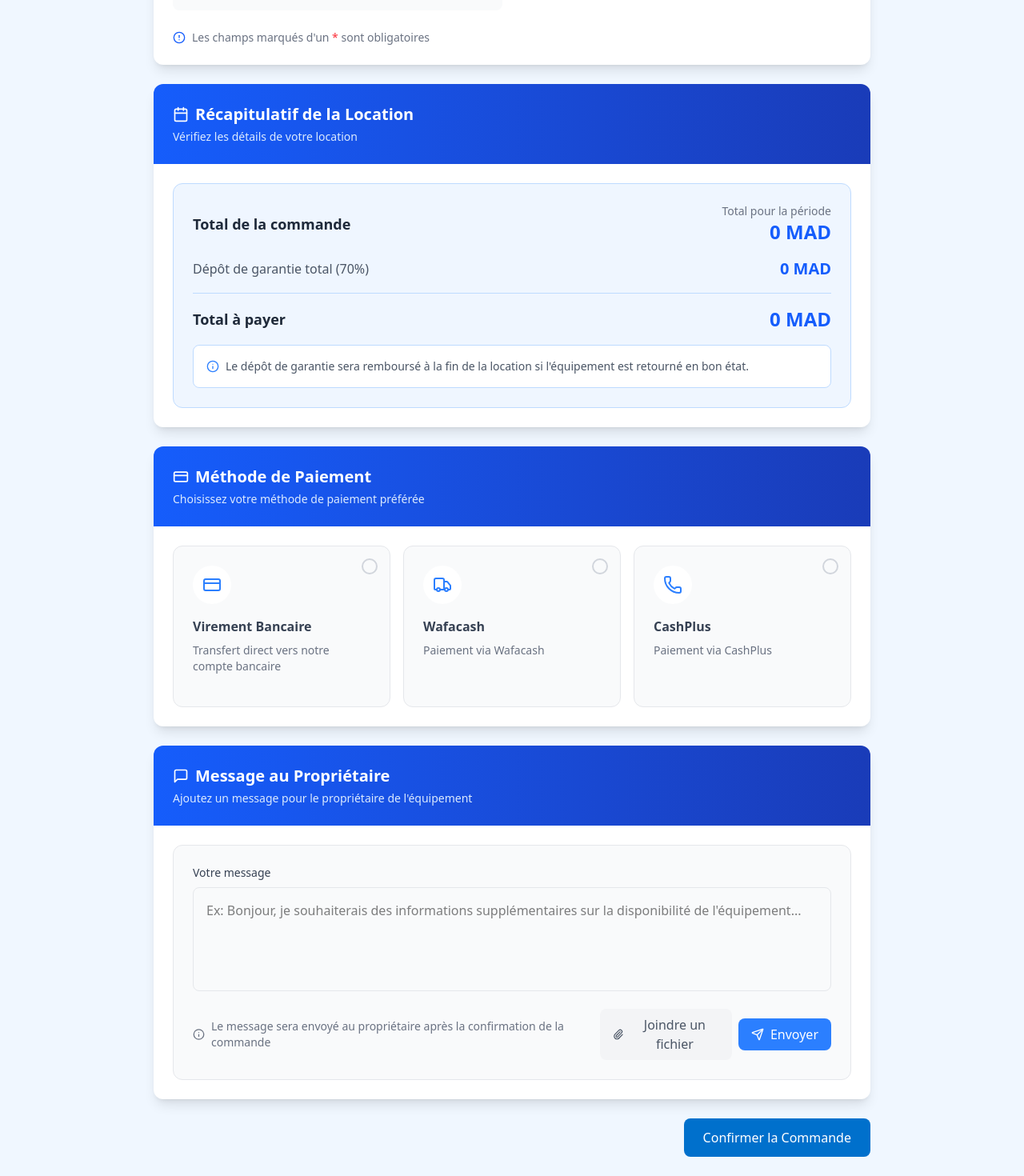
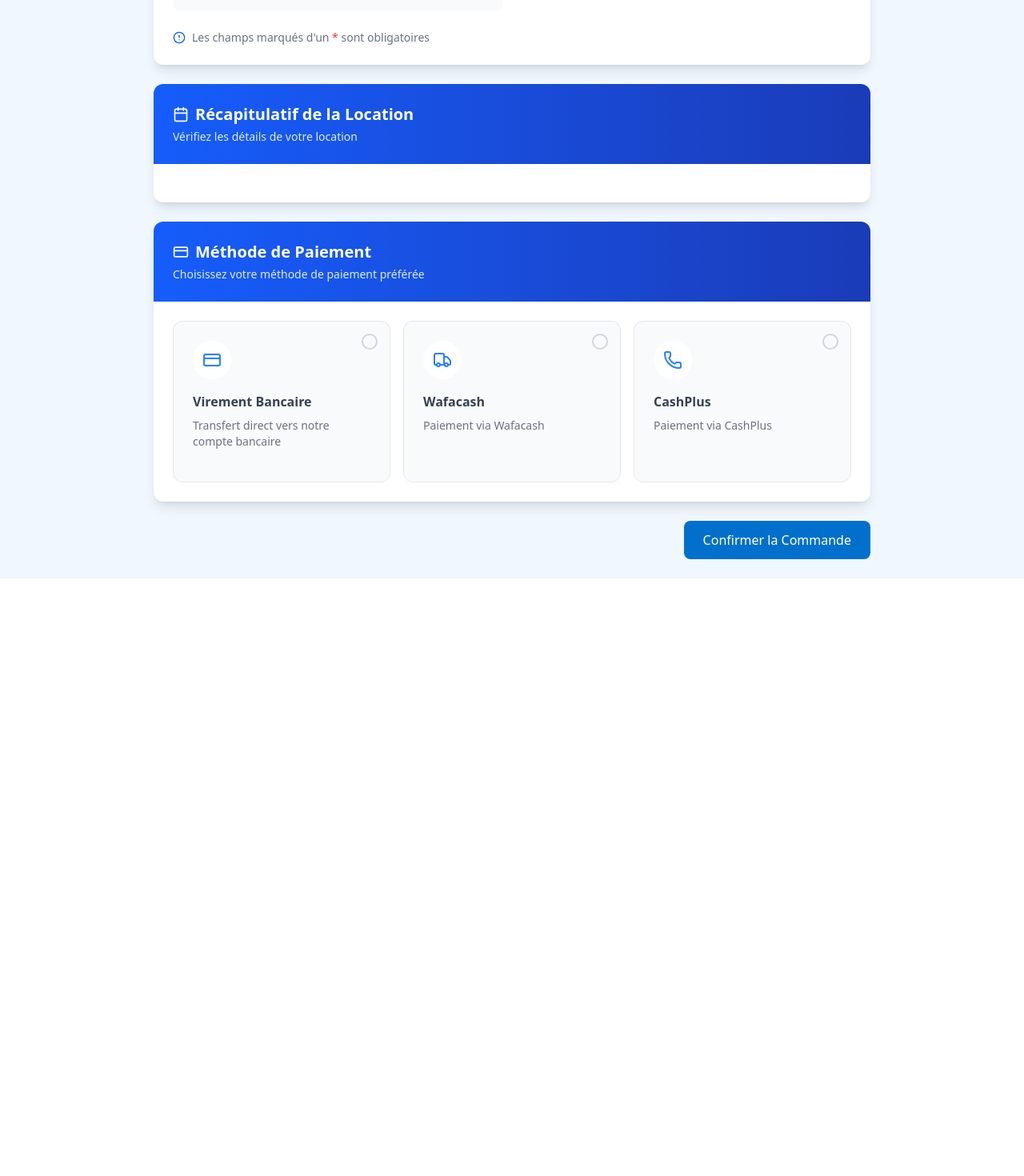
Before and after one commit to IKRAMLE/BD_MER, a React (Vite) app: page /checkout in a window 1280 px wide. Shown: the part 675-2145 px from the top of the page at 80% size. After the commit the page ends 1398 px from the top, so only its background shows below. Built offline with nearby package versions, Linux system fonts and the light colour scheme.

Commit message:
Requests update

```diff
--- a/src/MedEquipRenting/Pages/Checkout.jsx
+++ b/src/MedEquipRenting/Pages/Checkout.jsx
@@ -45,6 +45,11 @@ const Checkout = () => {
     phone: ''
   });
   const [fieldErrors, setFieldErrors] = useState({});
+  const [message, setMessage] = useState('');
+  const [messageFile, setMessageFile] = useState(null);
+  const [sendingMessage, setSendingMessage] = useState(false);
+  const [messageError, setMessageError] = useState(null);
+  const [messageSuccess, setMessageSuccess] = useState(false);
 
   useEffect(() => {
     loadCartItems();
@@ -218,6 +223,61 @@ const Checkout = () => {
     }
   };
 
+  const handleMessageChange = (e) => {
+    setMessage(e.target.value);
+  };
+
+  const handleMessageFileUpload = (e) => {
+    const file = e.target.files[0];
+    if (file) {
+      setMessageFile(file);
+    }
+  };
+
+  const handleSendMessage = async () => {
+    if (!message.trim()) {
+      setMessageError('Veuillez entrer un message');
+      return;
+    }
+
+    try {
+      setSendingMessage(true);
+      setMessageError(null);
+
+      // Create FormData for message
+      const formData = new FormData();
+      formData.append('message', message);
+      if (messageFile) {
+        formData.append('file', messageFile);
+      }
+
+      // Get the first item's owner ID
+      if (cartItems.length > 0) {
+        formData.append('ownerId', cartItems[0].userId);
+      }
+
+      // Send message to backend
+      const response = await axiosInstance.post('/chat/message', formData, {
+        headers: {
+          'Content-Type': 'multipart/form-data'
+        }
+      });
+
+      if (response.data.success) {
+        setMessageSuccess(true);
+        setMessage('');
+        setMessageFile(null);
+      } else {
+        setMessageError(response.data.message || 'Erreur lors de l\'envoi du message');
+      }
+    } catch (err) {
+      console.error('Error sending message:', err);
+      setMessageError('Erreur lors de l\'envoi du message');
+    } finally {
+      setSendingMessage(false);
+    }
+  };
+
   const handleConfirmOrder = async () => {
     // Validate personal information
     if (!validatePersonalInfo()) {
@@ -250,13 +310,17 @@ const Checkout = () => {
         paymentMethod: selectedPayment,
         totalAmount: total,
         deposit: deposit,
-        personalInfo
+        personalInfo,
+        message: message || "Aucun message"
       };
 
       // Create FormData for file upload
       const formData = new FormData();
       if (receiptFile) {
         formData.append('receipt', receiptFile);
+      }
+      if (messageFile) {
+        formData.append('messageFile', messageFile);
       }
       formData.append('orderData', JSON.stringify(orderData));
 
@@ -271,6 +335,19 @@ const Checkout = () => {
         // Clear cart
         localStorage.removeItem('cart');
 
+        // Get owner details for the first item (assuming all items are from the same owner)
+        if (response.data.data && response.data.data.length > 0) {
+          const order = response.data.data[0];
+          try {
+            const ownerResponse = await axiosInstance.get(`/user/${order.ownerId}`);
+            if (ownerResponse.data.success) {
+              setOwnerDetails(ownerResponse.data.data);
+            }
+          } catch (ownerErr) {
+            console.error('Error fetching owner details:', ownerErr);
+          }
+        }
+
         // Show success message
         setShowOwnerContact(true);
 
@@ -283,7 +360,23 @@ const Checkout = () => {
       }
     } catch (err) {
       console.error('Error creating order:', err);
-      setError(err.response?.data?.message || 'Erreur lors de la création de la commande');
+      if (err.response) {
+        // Handle specific error messages from the backend
+        if (err.response.data && err.response.data.message) {
+          setError(err.response.data.message);
+        } else if (err.response.status === 400) {
+          setError('Données de commande invalides. Veuillez vérifier vos informations.');
+        } else if (err.response.status === 500) {
+          setError('Erreur serveur. Veuillez réessayer plus tard.');
+        } else {
+          setError('Erreur lors de la création de la commande');
+        }
+      } else if (err.request) {
+        // Network error
+        setError('Erreur de connexion. Veuillez vérifier votre connexion internet.');
+      } else {
+        setError('Erreur lors de la création de la commande');
+      }
     } finally {
       setLoading(false);
     }
@@ -672,33 +765,6 @@ const Checkout = () => {
                   </div>
                 </div>
               ))}
-
-              {/* Total Summary */}
-              <div className="bg-blue-50 rounded-xl p-6 border border-blue-200">
-                <div className="flex justify-between items-center mb-4">
-                  <h3 className="text-lg font-semibold text-gray-800">Total de la commande</h3>
-                  <div className="text-right">
-                    <p className="text-sm text-gray-500">Total pour la période</p>
-                    <p className="text-2xl font-bold text-blue-600">{total} MAD</p>
-                  </div>
-                </div>
-                <div className="flex justify-between items-center mb-4">
-                  <p className="text-gray-600">Dépôt de garantie total (70%)</p>
-                  <p className="text-xl font-semibold text-blue-600">{deposit} MAD</p>
-                </div>
-                <div className="border-t border-blue-200 pt-4">
-                  <div className="flex justify-between items-center">
-                    <p className="text-lg font-semibold text-gray-800">Total à payer</p>
-                    <p className="text-2xl font-bold text-blue-600">{total + deposit} MAD</p>
-                  </div>
-                </div>
-                <div className="mt-4 p-4 bg-white rounded-lg border border-blue-200">
-                  <p className="text-sm text-gray-600 flex items-center">
-                    <Info className="h-4 w-4 mr-2 text-blue-500" />
-                    Le dépôt de garantie sera remboursé à la fin de la location si l'équipement est retourné en bon état.
-                  </p>
-                </div>
-              </div>
             </div>
           </div>
         </div>
@@ -804,53 +870,6 @@ const Checkout = () => {
           </div>
         </div>
 
-        {/* Message Section */}
-        <div className="bg-white rounded-xl shadow-lg overflow-hidden mb-6">
-          {/* Header with gradient background */}
-          <div className="bg-gradient-to-r from-blue-600 to-blue-800 p-6">
-            <h2 className="text-xl font-semibold text-white flex items-center">
-              <MessageSquare className="h-5 w-5 mr-2" />
-              Message au Propriétaire
-            </h2>
-            <p className="text-blue-100 text-sm mt-1">Ajoutez un message pour le propriétaire de l'équipement</p>
-          </div>
-
-          {/* Message Content */}
-          <div className="p-6">
-            <div className="bg-gray-50 rounded-xl p-6 border border-gray-200">
-              <div className="space-y-4">
-                <div>
-                  <label className="block text-sm font-medium text-gray-700 mb-2">
-                    Votre message
-                  </label>
-                  <textarea
-                    rows="4"
-                    className="w-full p-4 border border-gray-200 rounded-lg focus:ring-2 focus:ring-blue-500 focus:border-transparent transition-all resize-none"
-                    placeholder="Ex: Bonjour, je souhaiterais des informations supplémentaires sur la disponibilité de l'équipement..."
-                  />
-                </div>
-
-                <div className="flex items-center justify-between">
-                  <div className="flex items-center space-x-2 text-sm text-gray-500">
-                    <Info className="h-4 w-4" />
-                    <span>Le message sera envoyé au propriétaire après la confirmation de la commande</span>
-                  </div>
-                  <div className="flex items-center space-x-2">
-                    <button className="px-4 py-2 bg-gray-100 text-gray-600 rounded-lg hover:bg-gray-200 transition-colors flex items-center">
-                      <Paperclip className="h-4 w-4 mr-2" />
-                      Joindre un fichier
-                    </button>
-                    <button className="px-4 py-2 bg-blue-500 text-white rounded-lg hover:bg-blue-600 transition-colors flex items-center">
-                      <Send className="h-4 w-4 mr-2" />
-                      Envoyer
-                    </button>
-                  </div>
-                </div>
-              </div>
-            </div>
-          </div>
-        </div>
-
         {/* Confirm Order Button */}
         <div className="flex justify-end">
           <button
@@ -876,6 +895,26 @@ const Checkout = () => {
                 Votre commande a été enregistrée. Le propriétaire de l'équipement vous contactera bientôt pour confirmer la location.
               </p>
 
+              {ownerDetails && (
+                <div className="bg-blue-50 rounded-lg p-4 mb-4 text-left">
+                  <h4 className="font-medium text-blue-800 mb-2">Informations de contact du propriétaire:</h4>
+                  <div className="space-y-2">
+                    <p className="text-sm text-gray-700">
+                      <span className="font-medium">Nom:</span> {ownerDetails.firstName} {ownerDetails.lastName}
+                    </p>
+                    <p className="text-sm text-gray-700">
+                      <span className="font-medium">Email:</span> {ownerDetails.email}
+                    </p>
+                    <p className="text-sm text-gray-700">
+                      <span className="font-medium">Téléphone:</span> {ownerDetails.phone}
+                    </p>
+                  </div>
+                </div>
+              )}
+
+              <p className="text-sm text-gray-500">
+                Vous serez redirigé vers la page d'accueil dans quelques secondes...
+              </p>
             </div>
           </div>
         </div>
```
Also changed, not shown: src/MedEquipRenting/Pages/Requests.jsx (+37 -20 lines).
